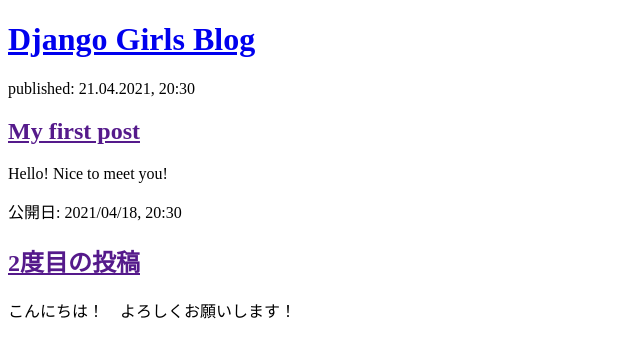
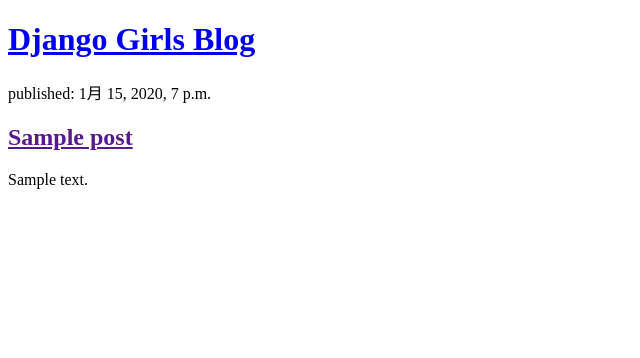
Before and after one commit to Shin-sibainu/my-first-blog, a Django app: page / in a window 1280 px wide. Shown: the top 358 px of the page, without its empty margins (0-640 px from the left). Run offline with Django 3.2, Linux system fonts and the light colour scheme; tables that the repository leaves empty hold one stand-in row (values such as "Sample post").

Commit message:
Modified to display posts from datebase

```diff
--- a/blog/templates/blog/post_list.html
+++ b/blog/templates/blog/post_list.html
@@ -11,19 +11,12 @@
     <h1><a href="/">Django Girls Blog</a></h1>
   </div>
 
+  {%for post in posts%}
   <div>
-    <p>published: 21.04.2021, 20:30</p>
-    <h2><a href="">My first post</a></h2>
+    <p>published: {{ post.published_date }}</p>
+    <h2><a href="">{{ post.title }}</a></h2>
+    <p>{{post.text | linebreaksbr }}</p>
   </div>
-
-  <div>
-    <p>Hello! Nice to meet you!</p>
-  </div>
-
-  <div>
-    <p>公開日: 2021/04/18, 20:30</p>
-    <h2><a href="">2度目の投稿</a></h2>
-    <p>こんにちは！　よろしくお願いします！</p>
-  </div>
+  {% endfor %}
 </body>
 </html>
--- a/blog/views.py
+++ b/blog/views.py
@@ -1,5 +1,10 @@
 from django.shortcuts import render
+from django.utils import timezone
+from .models import Post
 
-# Create your views here.
+
 def post_list(request):
-  return render(request, 'blog/post_list.html', {})
+  #postsの中には今まで投稿したデータ（記事）が投稿順に保持されている状態。
+  posts = Post.objects.filter(published_date__lte=timezone.now()).order_by('published_date')
+  #橋渡しの部分、DB（クエリセット）の情報をテンプレートに受け渡す。
+  return render(request, 'blog/post_list.html', {'posts': posts})
```
